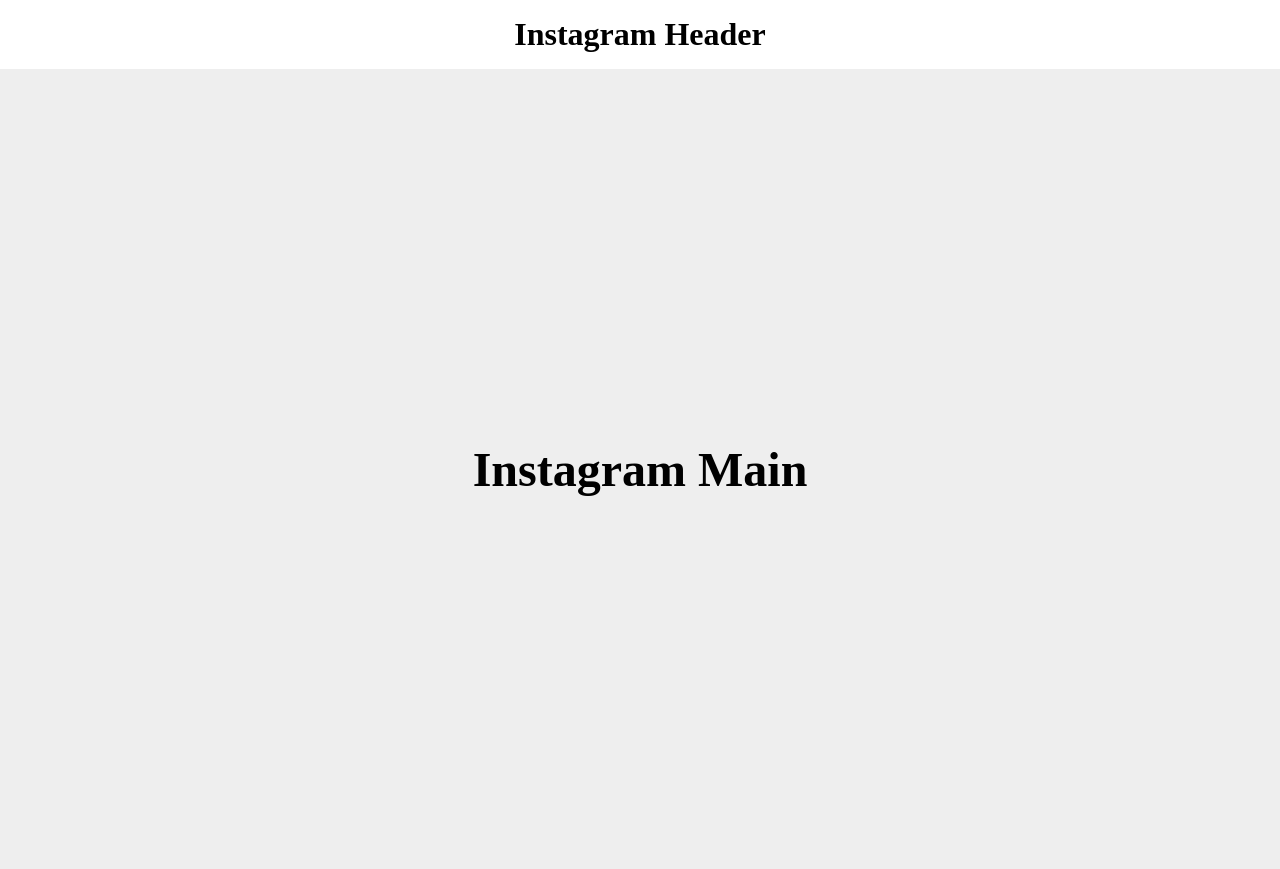
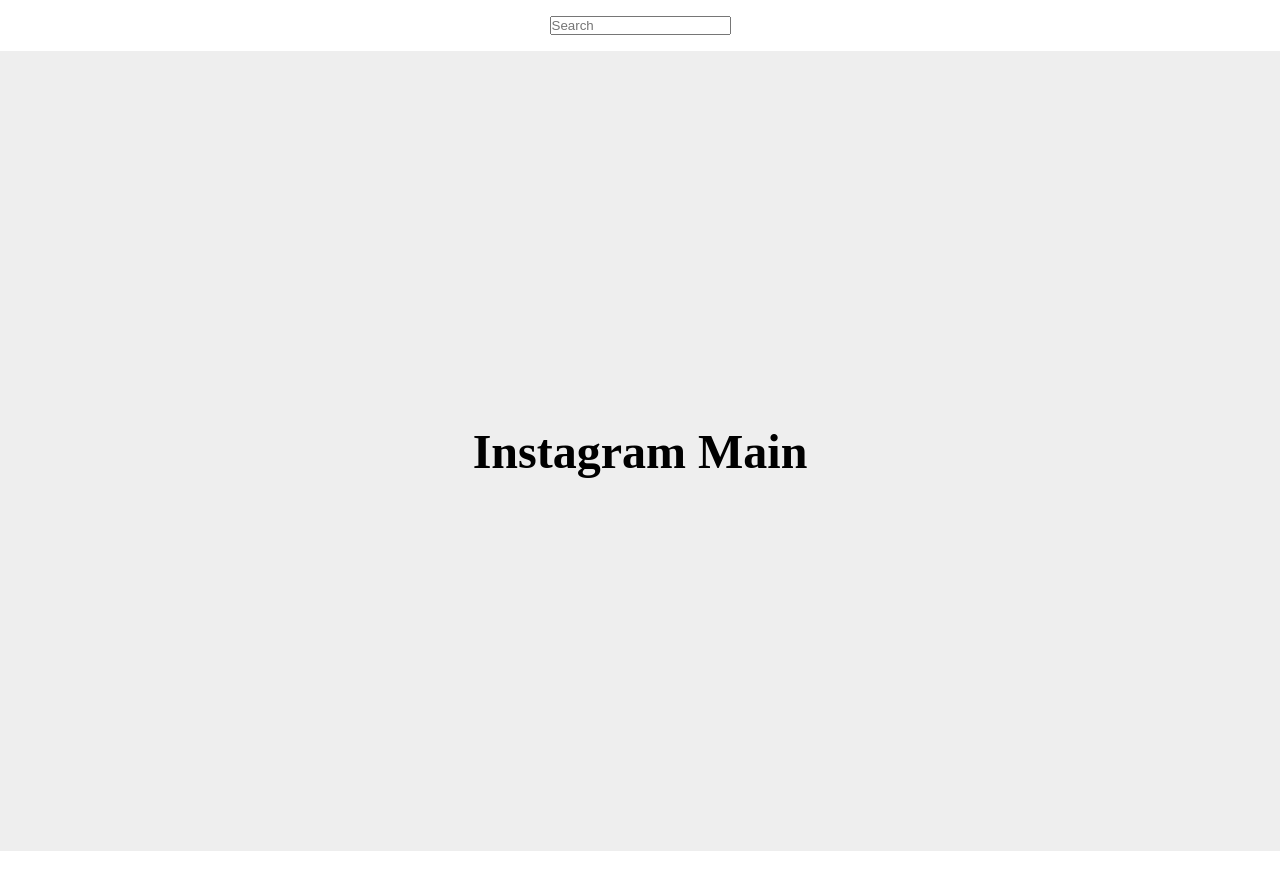
Before and after one commit to kevSchmidt/react-copy, a React (Create React App) app: page / in a window 1280 px wide. Built offline with nearby package versions, Linux system fonts and the light colour scheme.

Commit message:
start header

```diff
--- a/src/App.css
+++ b/src/App.css
@@ -3,3 +3,6 @@
   padding: 0;
   box-sizing: border-box;
 }
+.searchBar {
+  outline: none;
+}
--- a/src/components/header/Header.jsx
+++ b/src/components/header/Header.jsx
@@ -3,7 +3,16 @@
 function Header() {
   return (
     <header style={headerStyle}>
-      <h1>Instagram Header</h1>
+      {/* LOGO INSTAGRAM */}
+      <form>
+        <input
+          type="text"
+          name="search"
+          className="searchBar"
+          placeholder="Search"
+        />
+      </form>
+      {/* ICONS */}
     </header>
   );
 }
```
